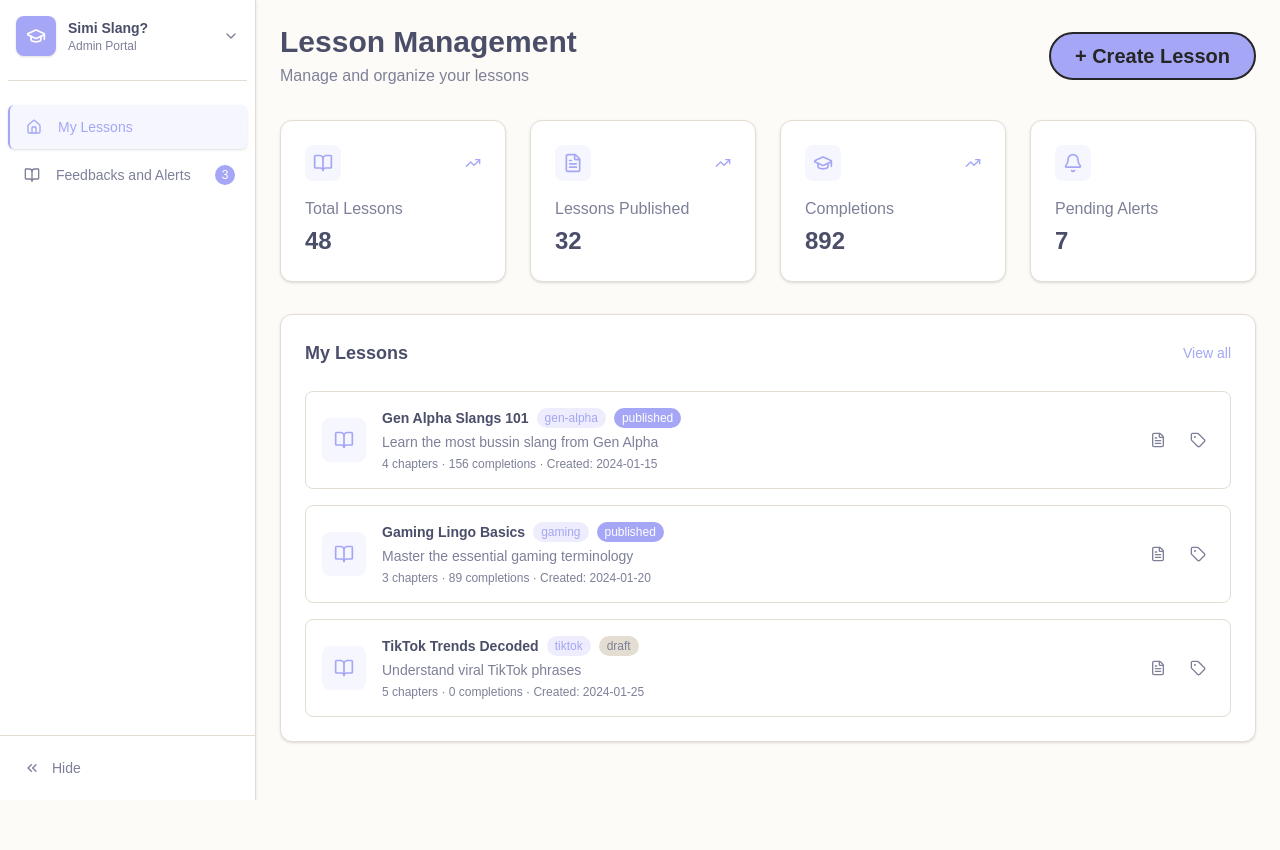
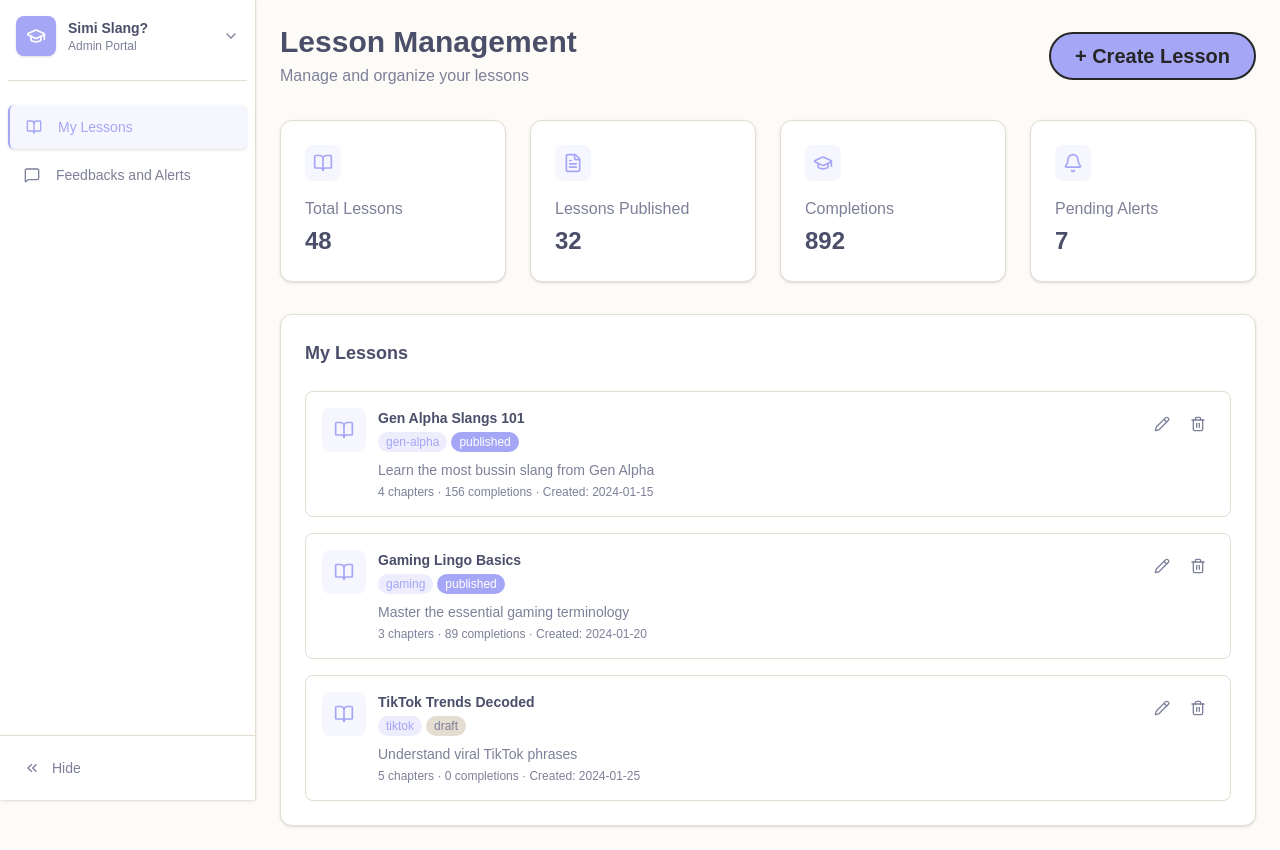
Before and after one commit to KevanSoon/CS203, a Next.js app in the folder frontend/: page /admin/lesson in a window 1280 px wide. Before the commit the page ends 800 px from the top, so only its background shows below. Built offline with nearby package versions, Linux system fonts and the light colour scheme.

Commit message:
refactor: UI Changes
-AI Slop Alert colour in FeedbacksCard
-Create Lesson button on mobile view
-MyLessonsCard in mobile view
-Sidebar and StatsGrid icons

```diff
--- a/frontend/app/admin/lesson/components/FeedbacksCard.tsx
+++ b/frontend/app/admin/lesson/components/FeedbacksCard.tsx
@@ -58,7 +58,7 @@ export const FeedbacksCard = () => {
             key={i}
             className={`p-4 rounded-lg border transition-colors cursor-pointer ${
               item.type === "alert"
-                ? "border-orange-500/50 hover:bg-orange-500/5"
+                ? "border-primary/50 bg-primary/5 hover:bg-primary/10"
                 : "border-border hover:bg-border/50"
             }`}
           >
@@ -70,13 +70,7 @@ export const FeedbacksCard = () => {
               </div>
               <div className="flex-1 min-w-0">
                 <div className="flex items-center gap-2 mb-1 flex-wrap">
-                  <span
-                    className={`inline-flex items-center gap-1 px-2 py-0.5 text-xs rounded-full ${
-                      item.type === "alert"
-                        ? "bg-orange-500/20 text-orange-500"
-                        : "bg-primary/20 text-primary"
-                    }`}
-                  >
+                  <span className="inline-flex items-center gap-1 px-2 py-0.5 text-xs rounded-full bg-primary/20 text-primary">
                     {item.type === "alert" ? (
                       <>
                         <AlertTriangle className="h-3 w-3" />
--- a/frontend/app/admin/lesson/components/LessonContent.tsx
+++ b/frontend/app/admin/lesson/components/LessonContent.tsx
@@ -11,7 +11,7 @@ export const LessonContent = ({ selected }: LessonContentProps) => {
   return (
     <div className="flex-1 bg-background p-6 overflow-auto">
       {/* Header */}
-      <div className="flex items-center justify-between mb-8">
+      <div className="flex flex-col items-start gap-4 mb-8 md:flex-row md:items-center md:justify-between">
         <div>
           <h1 className="text-3xl font-bold text-foreground">
             Lesson Management
--- a/frontend/app/admin/lesson/components/MyLessonsCard.tsx
+++ b/frontend/app/admin/lesson/components/MyLessonsCard.tsx
@@ -1,4 +1,4 @@
-import { BookOpen, FileText, Tag } from "lucide-react";
+import { BookOpen, Pencil, Trash2 } from "lucide-react";
 
 const lessons = [
   {
@@ -35,24 +35,24 @@ export const MyLessonsCard = () => {
     <div className="rounded-xl border border-border bg-card p-6 shadow-sm">
       <div className="flex items-center justify-between mb-6">
         <h3 className="text-lg font-semibold text-foreground">My Lessons</h3>
-        <button className="text-sm text-primary hover:text-primary/80 font-medium">
-          View all
-        </button>
       </div>
       <div className="space-y-4">
         {lessons.map((lesson, i) => (
           <div
             key={i}
-            className="flex items-center space-x-4 p-4 rounded-lg border border-border hover:bg-border/50 transition-colors cursor-pointer"
+            className="p-4 rounded-lg border border-border hover:bg-border/50 transition-colors cursor-pointer"
           >
-            <div className="p-3 rounded-lg bg-primary/10">
+            <div className="flex items-start gap-3">
+              <div className="hidden sm:block p-3 rounded-lg bg-primary/10 shrink-0">
                 <BookOpen className="h-5 w-5 text-primary" />
               </div>
               <div className="flex-1 min-w-0">
-              <div className="flex items-center gap-2 mb-1">
-                <p className="text-sm font-semibold text-foreground">
+                <div className="flex items-start justify-between gap-2">
+                  <div className="flex-1">
+                    <p className="text-sm font-semibold text-foreground mb-1">
                       {lesson.title}
                     </p>
+                    <div className="flex flex-wrap items-center gap-1 mb-2">
                       <span className="px-2 py-0.5 text-xs rounded-full bg-primary/20 text-primary">
                         {lesson.tag}
                       </span>
@@ -66,19 +66,22 @@ export const MyLessonsCard = () => {
                         {lesson.status}
                       </span>
                     </div>
+                  </div>
+                  <div className="flex items-center gap-1 shrink-0">
+                    <button className="p-2 text-muted-foreground hover:text-foreground transition-colors">
+                      <Pencil className="h-4 w-4" />
+                    </button>
+                    <button className="p-2 text-muted-foreground hover:text-destructive transition-colors">
+                      <Trash2 className="h-4 w-4" />
+                    </button>
+                  </div>
+                </div>
                 <p className="text-sm text-muted-foreground mb-1">{lesson.desc}</p>
                 <p className="text-xs text-muted-foreground">
                   {lesson.chapters} chapters · {lesson.completions} completions ·
                   Created: {lesson.created}
                 </p>
               </div>
-            <div className="flex items-center gap-2">
-              <button className="p-2 text-muted-foreground hover:text-foreground transition-colors">
-                <FileText className="h-4 w-4" />
-              </button>
-              <button className="p-2 text-muted-foreground hover:text-primary transition-colors">
-                <Tag className="h-4 w-4" />
-              </button>
             </div>
           </div>
         ))}
--- a/frontend/app/admin/lesson/components/Sidebar.tsx
+++ b/frontend/app/admin/lesson/components/Sidebar.tsx
@@ -1,6 +1,6 @@
 "use client";
 import { useState } from "react";
-import { Home, BookOpen, Settings, HelpCircle } from "lucide-react";
+import { Home, BookOpen, Settings, HelpCircle, MessageSquare } from "lucide-react";
 import { SidebarOption } from "./SidebarOption";
 import { SidebarTitleSection } from "./SidebarTitleSection";
 import { SidebarToggle } from "./SidebarToggle";
@@ -23,19 +23,19 @@ export const Sidebar = ({ selected, setSelected }: SidebarProps) => {
 
       <div className="space-y-1 mb-8">
         <SidebarOption
-          Icon={Home}
+          Icon={BookOpen}
           title="My Lessons"
           selected={selected}
           setSelected={setSelected}
           open={open}
         />
         <SidebarOption
-          Icon={BookOpen}
+          Icon={MessageSquare}
           title="Feedbacks and Alerts"
           selected={selected}
           setSelected={setSelected}
           open={open}
-          notifs={3}
+          // notifs={3}
         />
       </div>
       <SidebarToggle open={open} setOpen={setOpen} />
--- a/frontend/app/admin/lesson/components/StatsGrid.tsx
+++ b/frontend/app/admin/lesson/components/StatsGrid.tsx
@@ -8,7 +8,6 @@ export const StatsGrid = () => {
           <div className="p-2 bg-primary/10 rounded-lg">
             <BookOpen className="h-5 w-5 text-primary" />
           </div>
-          <TrendingUp className="h-4 w-4 text-primary" />
         </div>
         <h3 className="font-medium text-muted-foreground mb-1">
           Total Lessons
@@ -21,7 +20,6 @@ export const StatsGrid = () => {
           <div className="p-2 bg-primary/10 rounded-lg">
             <FileText className="h-5 w-5 text-primary" />
           </div>
-          <TrendingUp className="h-4 w-4 text-primary" />
         </div>
         <h3 className="font-medium text-muted-foreground mb-1">
           Lessons Published
@@ -34,7 +32,6 @@ export const StatsGrid = () => {
           <div className="p-2 bg-primary/10 rounded-lg">
             <GraduationCap className="h-5 w-5 text-primary" />
           </div>
-          <TrendingUp className="h-4 w-4 text-primary" />
         </div>
         <h3 className="font-medium text-muted-foreground mb-1">
           Completions
```
Lines whose indentation alone changed are shown as unchanged.
